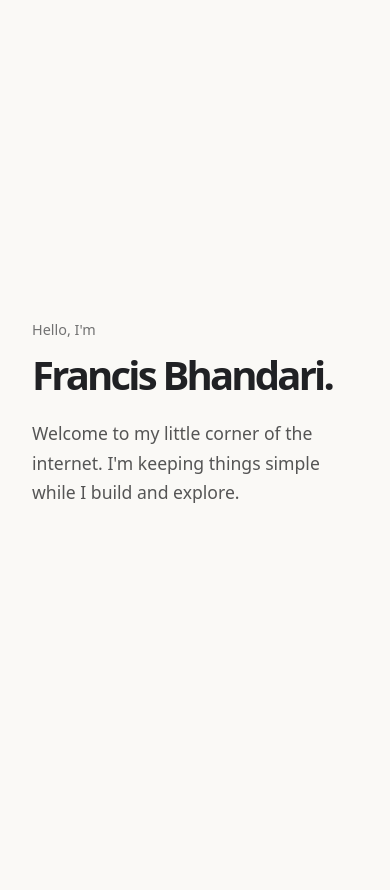
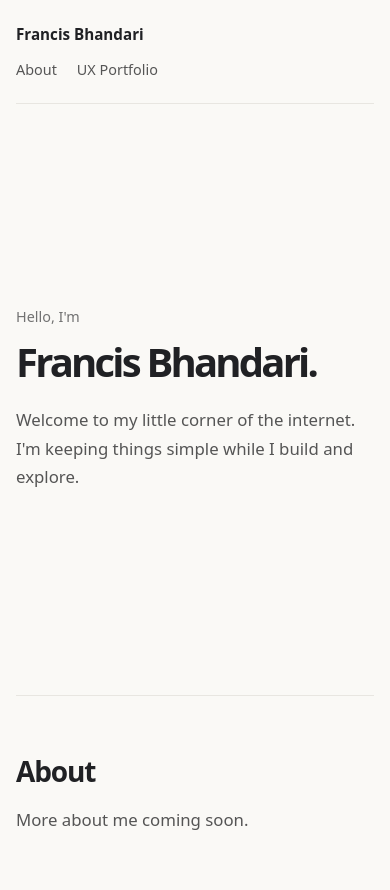
Before and after one commit to Francisbhandari/website, a plain HTML site: page index.html in a window 390 px wide. Before the commit the page ends 844 px from the top, so only its background shows below. Drawn offline with Linux system fonts and the light colour scheme.

Commit message:
Make UX portfolio a separate page with project routes

```diff
--- a/index.html
+++ b/index.html
@@ -3,7 +3,7 @@
 <head>
   <meta charset="utf-8">
   <meta name="viewport" content="width=device-width, initial-scale=1">
-  <meta name="description" content="A simple, minimal personal website.">
+  <meta name="description" content="Francis Bhandari's portfolio and UX design work.">
   <title>Francis Bhandari</title>
   <style>
     :root {
@@ -14,18 +14,59 @@
     }
 
     * { box-sizing: border-box; }
+    html { scroll-behavior: smooth; }
 
     body {
       min-height: 100vh;
       margin: 0;
-      display: grid;
-      place-items: center;
-      padding: 2rem;
+      padding: 0 1.5rem;
     }
 
-    main { width: min(100%, 38rem); }
+    .site-header {
+      width: min(100%, 56rem);
+      margin: 0 auto;
+      padding: 1.5rem 0;
+      display: flex;
+      align-items: center;
+      justify-content: space-between;
+      gap: 1.5rem;
+      border-bottom: 1px solid #e8e6e1;
+    }
 
-    p {
+    .site-name {
+      color: inherit;
+      font-size: 0.95rem;
+      font-weight: 600;
+      text-decoration: none;
+    }
+
+    nav { display: flex; flex-wrap: wrap; gap: 1.25rem; }
+
+    nav a {
+      color: #555;
+      font-size: 0.9rem;
+      text-decoration: none;
+      text-underline-offset: 0.25em;
+    }
+
+    nav a:hover, nav a:focus-visible {
+      color: #202124;
+      text-decoration: underline;
+    }
+
+    main { width: min(100%, 38rem); margin: 0 auto; }
+
+    #home {
+      min-height: 70vh;
+      display: flex;
+      flex-direction: column;
+      justify-content: center;
+    }
+
+    section { padding: 5rem 0; scroll-margin-top: 1rem; }
+    .section-divider { border-top: 1px solid #e8e6e1; }
+
+    .eyebrow {
       margin: 0 0 1rem;
       color: #727272;
       font-size: 0.9rem;
@@ -39,29 +80,49 @@
       line-height: 1;
     }
 
-    .intro {
+    h2 {
+      margin: 0 0 1rem;
+      font-size: clamp(1.75rem, 5vw, 2.25rem);
+      letter-spacing: -0.04em;
+    }
+
+    .intro, .section-copy {
       max-width: 29rem;
-      margin-top: 1.5rem;
+      margin: 1.5rem 0 0;
       color: #555;
-      font-size: 1.1rem;
+      font-size: 1.05rem;
       line-height: 1.7;
     }
 
-    a {
-      display: inline-block;
-      margin-top: 1.5rem;
-      color: inherit;
-      text-underline-offset: 0.25em;
+    .section-copy { margin-top: 0; }
+
+    @media (max-width: 480px) {
+      body { padding: 0 1rem; }
+      .site-header { align-items: flex-start; flex-direction: column; gap: 1rem; }
+      section { padding: 3.5rem 0; }
     }
-
-    a:hover { color: #666; }
   </style>
 </head>
 <body>
+  <header class="site-header">
+    <a class="site-name" href="/">Francis Bhandari</a>
+    <nav aria-label="Main navigation">
+      <a href="/#about">About</a>
+      <a href="/ux-portfolio/">UX Portfolio</a>
+    </nav>
+  </header>
+
   <main>
-    <p>Hello, I'm</p>
-    <h1>Francis Bhandari.</h1>
-    <p class="intro">Welcome to my little corner of the internet. I'm keeping things simple while I build and explore.</p>
+    <section id="home" aria-labelledby="home-title">
+      <p class="eyebrow">Hello, I'm</p>
+      <h1 id="home-title">Francis Bhandari.</h1>
+      <p class="intro">Welcome to my little corner of the internet. I'm keeping things simple while I build and explore.</p>
+    </section>
+
+    <section id="about" class="section-divider" aria-labelledby="about-title">
+      <h2 id="about-title">About</h2>
+      <p class="section-copy">More about me coming soon.</p>
+    </section>
   </main>
 </body>
 </html>
```
Also changed, not shown: ux-portfolio/design1/index.html (added, +59 -0 lines), ux-portfolio/index.html (added, +59 -0 lines), 1 other file.
